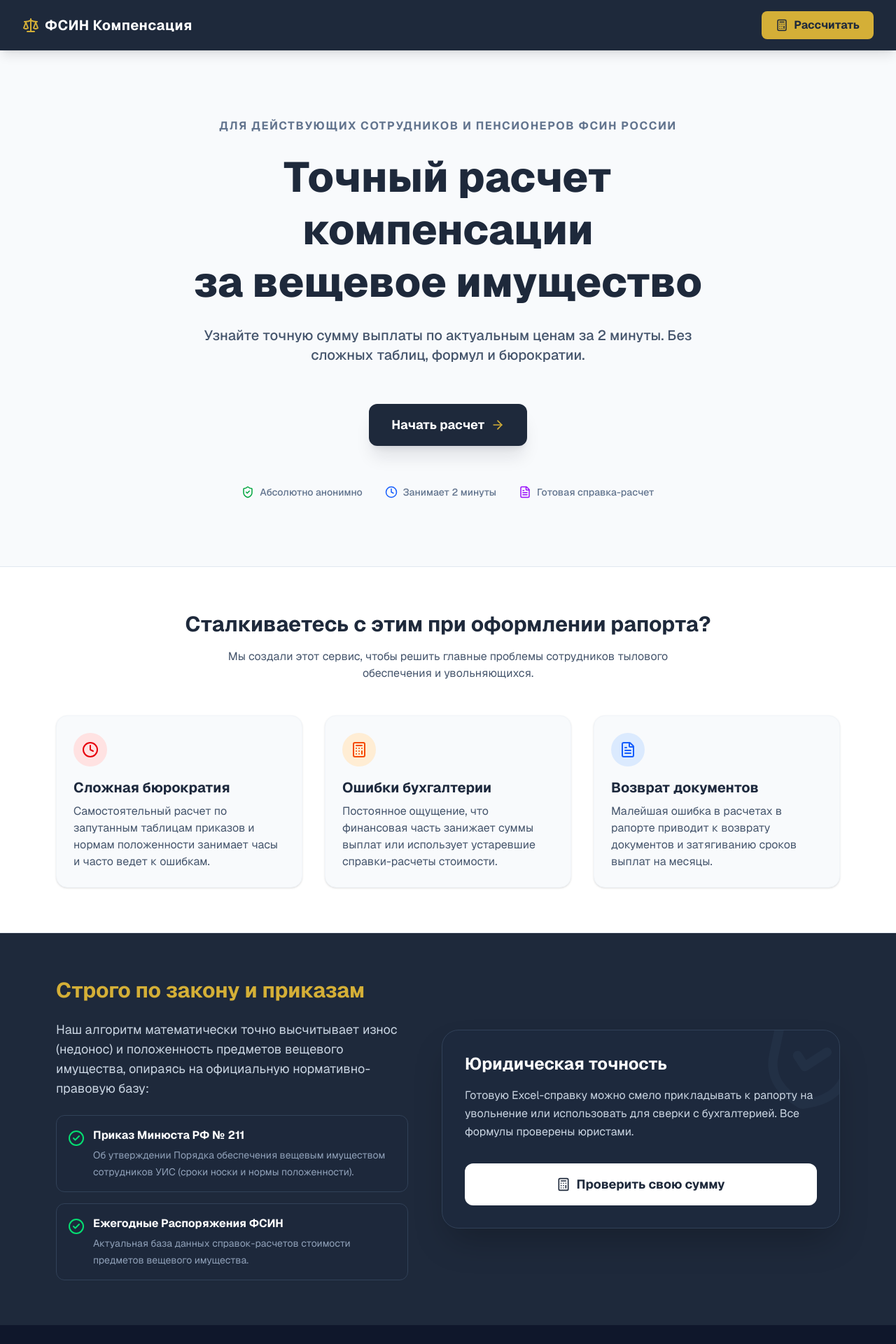
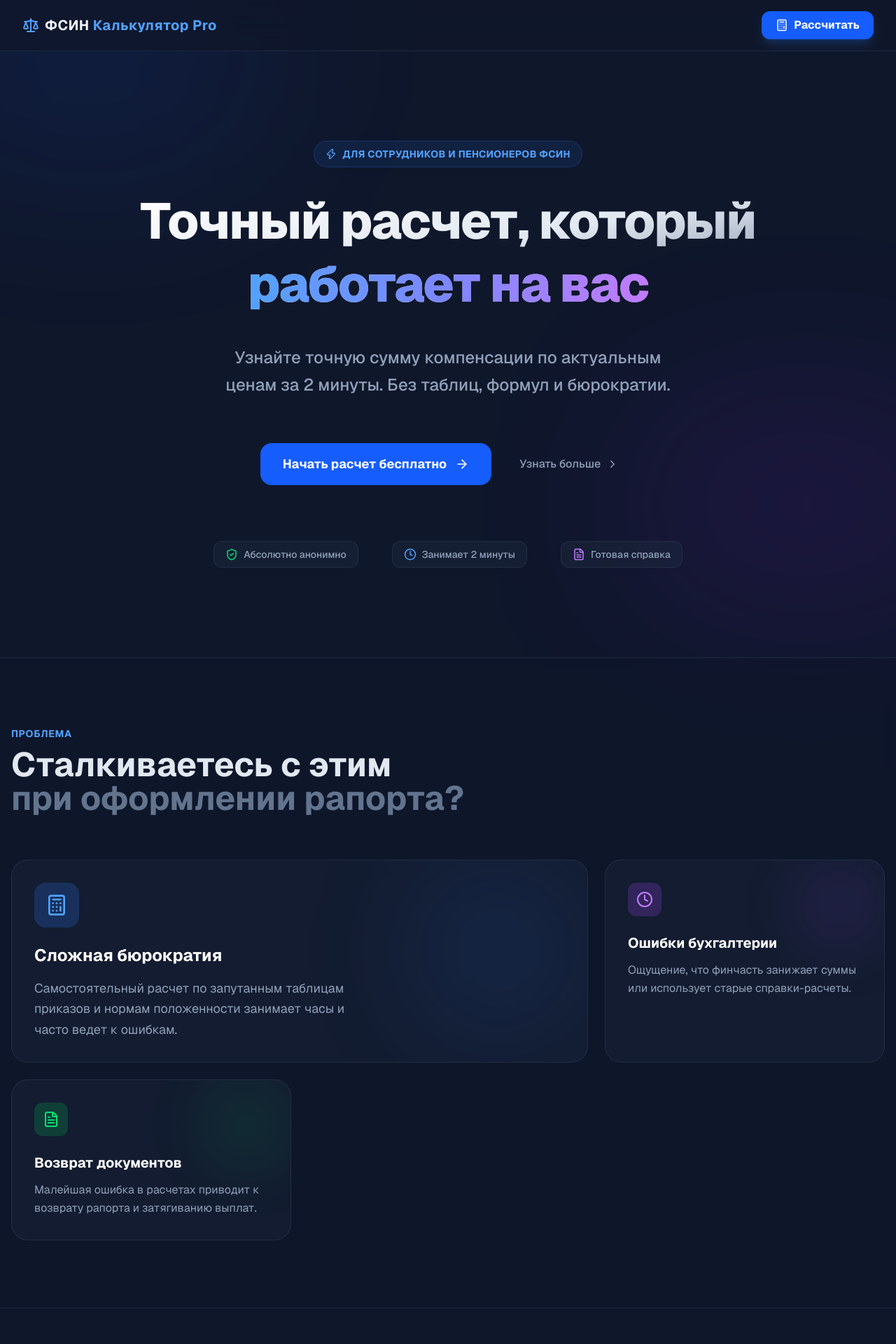
Before and after one commit to osipreg1987-maker/fsin-calc, a Next.js app: page / in a window 1280 px wide. Shown: the top 1920 px of the page at 70% size. Built offline with nearby package versions, Linux system fonts and the light colour scheme; no server answers.

Commit message:
Redesign Landing Page to Dark Mode with Bento Grid and modern aesthetics

```diff
--- a/src/app/page.tsx
+++ b/src/app/page.tsx
@@ -2,7 +2,7 @@
 
 import { motion } from 'framer-motion';
 import { useRouter } from 'next/navigation';
-import { ShieldCheck, Calculator, Clock, Scale, ArrowRight, FileText, CheckCircle2 } from 'lucide-react';
+import { ShieldCheck, Calculator, Clock, Scale, ArrowRight, FileText, CheckCircle2, ChevronRight, Zap } from 'lucide-react';
 
 export default function LandingPage() {
   const router = useRouter();
@@ -12,16 +12,21 @@ export default function LandingPage() {
   };
 
   return (
-    <div className="min-h-screen bg-[#f8fafc] text-slate-800 font-sans selection:bg-[#1e293b]/20">
+    <div className="min-h-screen bg-slate-900 text-slate-200 font-sans selection:bg-blue-500/30 overflow-hidden">
+
+      {/* Decorative Background Elements */}
+      <div className="fixed top-[-10%] left-[-10%] w-[40%] h-[40%] rounded-full bg-blue-600/10 blur-[120px] pointer-events-none" />
+      <div className="fixed bottom-[-10%] right-[-10%] w-[40%] h-[40%] rounded-full bg-purple-600/10 blur-[120px] pointer-events-none" />
+
       {/* Navbar */}
-      <nav className="bg-[#1e293b] text-white p-4 md:px-8 flex justify-between items-center shadow-lg sticky top-0 z-50">
+      <nav className="relative z-50 bg-slate-900/80 backdrop-blur-xl border-b border-slate-800 p-4 md:px-8 flex justify-between items-center">
         <div className="flex items-center gap-2 font-bold text-xl tracking-wide">
-          <Scale className="text-[#d4af37]" />
-          <span>ФСИН Компенсация</span>
+          <Scale className="text-blue-400" />
+          <span className="text-slate-100">ФСИН <span className="text-blue-400">Калькулятор Pro</span></span>
         </div>
         <button
           onClick={handleStart}
-          className="bg-[#d4af37] text-[#1e293b] px-5 py-2 rounded-lg font-bold hover:bg-yellow-500 transition-colors flex items-center gap-2"
+          className="bg-blue-600 text-white px-5 py-2 rounded-xl font-bold hover:bg-blue-500 transition-colors flex items-center gap-2 shadow-lg shadow-blue-500/20"
         >
           <Calculator size={18} />
           <span className="hidden sm:inline">Рассчитать</span>
@@ -29,123 +34,199 @@ export default function LandingPage() {
       </nav>
 
       {/* Hero Section */}
-      <section className="px-4 py-16 md:py-24 max-w-6xl mx-auto flex flex-col items-center text-center">
+      <section className="relative z-10 px-4 py-20 md:py-32 max-w-7xl mx-auto flex flex-col items-center text-center">
         <motion.div
-          initial={{ opacity: 0, y: 20 }}
+          initial={{ opacity: 0, y: 30 }}
           animate={{ opacity: 1, y: 0 }}
-          className="space-y-6 max-w-3xl"
+          transition={{ duration: 0.6 }}
+          className="space-y-8 max-w-4xl"
         >
-          <p className="text-sm md:text-base font-bold text-slate-500 uppercase tracking-widest">
-            Для действующих сотрудников и пенсионеров ФСИН России
-          </p>
-          <h1 className="text-4xl md:text-5xl lg:text-6xl font-extrabold text-[#1e293b] leading-tight">
-            Точный расчет компенсации <br className="hidden md:block" />
-            за вещевое имущество
+          <div className="inline-flex items-center gap-2 px-4 py-2 rounded-full bg-blue-500/10 border border-blue-500/20 text-blue-400 text-sm font-bold tracking-wide uppercase">
+            <Zap size={16} />
+            Для сотрудников и пенсионеров ФСИН
+          </div>
+
+          <h1 className="text-5xl md:text-7xl font-extrabold text-transparent bg-clip-text bg-gradient-to-br from-white via-slate-200 to-slate-500 leading-tight tracking-tight pb-2">
+            Точный расчет, который <br />
+            <span className="bg-clip-text bg-gradient-to-r from-blue-400 via-indigo-400 to-purple-400">работает на вас</span>
           </h1>
-          <p className="text-lg md:text-xl text-slate-600 font-medium">
-            Узнайте точную сумму выплаты по актуальным ценам за 2 минуты. Без сложных таблиц, формул и бюрократии.
+
+          <p className="text-xl md:text-2xl text-slate-400 font-medium max-w-2xl mx-auto leading-relaxed">
+            Узнайте точную сумму компенсации по актуальным ценам за 2 минуты. Без таблиц, формул и бюрократии.
           </p>
 
-          <div className="pt-8 flex flex-col sm:flex-row gap-4 justify-center">
+          <div className="pt-8 flex flex-col sm:flex-row gap-4 justify-center items-center">
             <button
               onClick={handleStart}
-              className="bg-[#1e293b] text-white px-8 py-4 rounded-xl font-bold text-lg hover:bg-slate-800 transition-all flex items-center justify-center gap-2 shadow-xl shadow-slate-900/10 hover:-translate-y-1"
+              className="group relative bg-blue-600 text-white px-8 py-4 rounded-2xl font-bold text-lg transition-all hover:scale-105 flex items-center justify-center gap-3 overflow-hidden"
             >
-              Начать расчет
-              <ArrowRight size={20} className="text-[#d4af37]" />
+              <div className="absolute inset-0 bg-white/20 translate-y-full group-hover:translate-y-0 transition-transform duration-300 ease-out" />
+              <span className="relative z-10">Начать расчет бесплатно</span>
+              <ArrowRight size={20} className="relative z-10 group-hover:translate-x-1 transition-transform" />
             </button>
+            <a href="#about" className="text-slate-400 hover:text-white font-medium px-6 py-4 flex items-center gap-2 transition-colors">
+              Узнать больше <ChevronRight size={18} />
+            </a>
           </div>
 
-          <div className="flex flex-col sm:flex-row items-center justify-center gap-4 sm:gap-8 pt-8 text-sm text-slate-500 font-medium">
-            <div className="flex items-center gap-2">
-              <ShieldCheck size={18} className="text-green-600" />
+          <div className="flex flex-col sm:flex-row items-center justify-center gap-6 sm:gap-12 pt-12 text-sm text-slate-400 font-medium">
+            <div className="flex items-center gap-2 bg-slate-800/50 px-4 py-2 rounded-xl border border-slate-700/50">
+              <ShieldCheck size={18} className="text-green-400" />
               <span>Абсолютно анонимно</span>
             </div>
-            <div className="flex items-center gap-2">
-              <Clock size={18} className="text-blue-600" />
+            <div className="flex items-center gap-2 bg-slate-800/50 px-4 py-2 rounded-xl border border-slate-700/50">
+              <Clock size={18} className="text-blue-400" />
               <span>Занимает 2 минуты</span>
             </div>
-            <div className="flex items-center gap-2">
-              <FileText size={18} className="text-purple-600" />
-              <span>Готовая справка-расчет</span>
+            <div className="flex items-center gap-2 bg-slate-800/50 px-4 py-2 rounded-xl border border-slate-700/50">
+              <FileText size={18} className="text-purple-400" />
+              <span>Готовая справка</span>
             </div>
           </div>
         </motion.div>
       </section>
 
-      {/* Pain Points Section */}
-      <section className="bg-white py-16 border-y border-slate-200">
-        <div className="max-w-6xl mx-auto px-4">
-          <div className="text-center mb-12">
-            <h2 className="text-3xl font-bold text-[#1e293b] mb-4">Сталкиваетесь с этим при оформлении рапорта?</h2>
-            <p className="text-slate-600 max-w-2xl mx-auto">Мы создали этот сервис, чтобы решить главные проблемы сотрудников тылового обеспечения и увольняющихся.</p>
+      {/* Bento Grid: Pain Points */}
+      <section id="about" className="relative z-10 py-24 bg-slate-900/50 border-y border-slate-800 backdrop-blur-sm">
+        <div className="max-w-7xl mx-auto px-4">
+          <motion.div
+            initial={{ opacity: 0, y: 20 }}
+            whileInView={{ opacity: 1, y: 0 }}
+            viewport={{ once: true }}
+            className="mb-16"
+          >
+            <span className="text-blue-400 font-bold tracking-wider uppercase text-sm">Проблема</span>
+            <h2 className="text-4xl md:text-5xl font-bold mt-2">
+              Сталкиваетесь с этим <br className="hidden md:block" />
+              <span className="text-slate-500">при оформлении рапорта?</span>
+            </h2>
+          </motion.div>
+
+          <div className="grid grid-cols-1 md:grid-cols-3 gap-6">
+            {/* Big Card */}
+            <motion.div
+              initial={{ opacity: 0, scale: 0.95 }}
+              whileInView={{ opacity: 1, scale: 1 }}
+              viewport={{ once: true }}
+              transition={{ delay: 0.1 }}
+              className="md:col-span-2 bg-slate-800/40 border border-slate-700/50 p-8 rounded-3xl hover:bg-slate-800/60 transition-all hover:border-blue-500/30 group overflow-hidden relative"
+            >
+              <div className="absolute top-0 right-0 w-64 h-64 bg-blue-500/10 rounded-full blur-[80px] group-hover:bg-blue-500/20 transition-colors" />
+              <div className="relative z-10">
+                <div className="w-16 h-16 bg-blue-500/20 text-blue-400 flex items-center justify-center rounded-2xl mb-6">
+                  <Calculator size={32} />
                 </div>
+                <h3 className="text-2xl font-bold text-white mb-4">Сложная бюрократия</h3>
+                <p className="text-slate-400 text-lg max-w-md leading-relaxed">Самостоятельный расчет по запутанным таблицам приказов и нормам положенности занимает часы и часто ведет к ошибкам.</p>
+              </div>
+            </motion.div>
 
-          <div className="grid md:grid-cols-3 gap-8">
-            <div className="bg-[#f8fafc] p-6 rounded-2xl border border-slate-100 shadow-sm hover:shadow-md transition-shadow">
-              <div className="w-12 h-12 bg-red-100 text-red-600 flex items-center justify-center rounded-full mb-4">
+            {/* Small Card 1 */}
+            <motion.div
+              initial={{ opacity: 0, scale: 0.95 }}
+              whileInView={{ opacity: 1, scale: 1 }}
+              viewport={{ once: true }}
+              transition={{ delay: 0.2 }}
+              className="bg-slate-800/40 border border-slate-700/50 p-8 rounded-3xl hover:bg-slate-800/60 transition-all hover:border-purple-500/30 group relative overflow-hidden"
+            >
+              <div className="absolute top-0 right-0 w-32 h-32 bg-purple-500/10 rounded-full blur-[40px] group-hover:bg-purple-500/20 transition-colors" />
+              <div className="relative z-10">
+                <div className="w-12 h-12 bg-purple-500/20 text-purple-400 flex items-center justify-center rounded-xl mb-6">
                   <Clock size={24} />
                 </div>
-              <h3 className="text-xl font-bold text-slate-800 mb-2">Сложная бюрократия</h3>
-              <p className="text-slate-600">Самостоятельный расчет по запутанным таблицам приказов и нормам положенности занимает часы и часто ведет к ошибкам.</p>
+                <h3 className="text-xl font-bold text-white mb-3">Ошибки бухгалтерии</h3>
+                <p className="text-slate-400 leading-relaxed">Ощущение, что финчасть занижает суммы или использует старые справки-расчеты.</p>
               </div>
-            <div className="bg-[#f8fafc] p-6 rounded-2xl border border-slate-100 shadow-sm hover:shadow-md transition-shadow">
-              <div className="w-12 h-12 bg-orange-100 text-orange-600 flex items-center justify-center rounded-full mb-4">
-                <Calculator size={24} />
-              </div>
-              <h3 className="text-xl font-bold text-slate-800 mb-2">Ошибки бухгалтерии</h3>
-              <p className="text-slate-600">Постоянное ощущение, что финансовая часть занижает суммы выплат или использует устаревшие справки-расчеты стоимости.</p>
-            </div>
-            <div className="bg-[#f8fafc] p-6 rounded-2xl border border-slate-100 shadow-sm hover:shadow-md transition-shadow">
-              <div className="w-12 h-12 bg-blue-100 text-blue-600 flex items-center justify-center rounded-full mb-4">
+            </motion.div>
+
+            {/* Small Card 2 */}
+            <motion.div
+              initial={{ opacity: 0, scale: 0.95 }}
+              whileInView={{ opacity: 1, scale: 1 }}
+              viewport={{ once: true }}
+              transition={{ delay: 0.3 }}
+              className="md:col-span-3 lg:col-span-1 bg-slate-800/40 border border-slate-700/50 p-8 rounded-3xl hover:bg-slate-800/60 transition-all hover:border-green-500/30 group relative overflow-hidden"
+            >
+              <div className="absolute top-0 right-0 w-32 h-32 bg-green-500/10 rounded-full blur-[40px] group-hover:bg-green-500/20 transition-colors" />
+              <div className="relative z-10 flex flex-col h-full">
+                <div className="w-12 h-12 bg-green-500/20 text-green-400 flex items-center justify-center rounded-xl mb-6">
                   <FileText size={24} />
                 </div>
-              <h3 className="text-xl font-bold text-slate-800 mb-2">Возврат документов</h3>
-              <p className="text-slate-600">Малейшая ошибка в расчетах в рапорте приводит к возврату документов и затягиванию сроков выплат на месяцы.</p>
+                <h3 className="text-xl font-bold text-white mb-3">Возврат документов</h3>
+                <p className="text-slate-400 leading-relaxed">Малейшая ошибка в расчетах приводит к возврату рапорта и затягиванию выплат.</p>
               </div>
+            </motion.div>
           </div>
         </div>
       </section>
 
       {/* Trust & Legal Section */}
-      <section className="py-16 bg-[#1e293b] text-white">
-        <div className="max-w-6xl mx-auto px-4 flex flex-col md:flex-row items-center gap-12">
-          <div className="flex-1 space-y-6">
-            <h2 className="text-3xl font-bold text-[#d4af37]">Строго по закону и приказам</h2>
-            <p className="text-slate-300 text-lg">
+      <section className="relative z-10 py-24">
+        <div className="max-w-7xl mx-auto px-4">
+          <motion.div
+            initial={{ opacity: 0, y: 20 }}
+            whileInView={{ opacity: 1, y: 0 }}
+            viewport={{ once: true }}
+            className="flex flex-col lg:flex-row items-center gap-16"
+          >
+            <div className="flex-1 space-y-8">
+              <div>
+                <span className="text-blue-400 font-bold tracking-wider uppercase text-sm">Легальность</span>
+                <h2 className="text-4xl font-bold mt-2">Строго по закону <br/><span className="text-slate-500">и приказам</span></h2>
+              </div>
+              <p className="text-slate-400 text-lg leading-relaxed">
                 Наш алгоритм математически точно высчитывает износ (недонос) и положенность предметов вещевого имущества, опираясь на официальную нормативно-правовую базу:
               </p>
-            <ul className="space-y-4">
-              <li className="flex items-start gap-3 bg-slate-800/50 p-4 rounded-xl border border-slate-700">
+
+              <div className="space-y-4">
+                <div className="bg-slate-800/40 border border-slate-700/50 p-6 rounded-2xl flex gap-4 transition-all hover:bg-slate-800/60">
                   <CheckCircle2 className="text-green-400 shrink-0 mt-1" />
-                <span><strong className="text-white block mb-1">Приказ Минюста РФ № 211</strong><span className="text-slate-400 text-sm">Об утверждении Порядка обеспечения вещевым имуществом сотрудников УИС (сроки носки и нормы положенности).</span></span>
-              </li>
-              <li className="flex items-start gap-3 bg-slate-800/50 p-4 rounded-xl border border-slate-700">
+                  <div>
+                    <strong className="text-white block text-lg mb-1">Приказ Минюста РФ № 211</strong>
+                    <span className="text-slate-400 leading-relaxed">Об утверждении Порядка обеспечения вещевым имуществом сотрудников УИС (сроки носки и нормы положенности).</span>
+                  </div>
+                </div>
+                <div className="bg-slate-800/40 border border-slate-700/50 p-6 rounded-2xl flex gap-4 transition-all hover:bg-slate-800/60">
                   <CheckCircle2 className="text-green-400 shrink-0 mt-1" />
-                <span><strong className="text-white block mb-1">Ежегодные Распоряжения ФСИН</strong><span className="text-slate-400 text-sm">Актуальная база данных справок-расчетов стоимости предметов вещевого имущества.</span></span>
-              </li>
-            </ul>
+                  <div>
+                    <strong className="text-white block text-lg mb-1">Ежегодные Распоряжения ФСИН</strong>
+                    <span className="text-slate-400 leading-relaxed">Актуальная база данных справок-расчетов стоимости предметов вещевого имущества.</span>
                   </div>
-          <div className="flex-1 bg-slate-800 p-8 rounded-3xl border border-slate-700 shadow-2xl relative overflow-hidden">
-            <ShieldCheck size={160} className="text-slate-700/30 absolute -top-10 -right-10 transform rotate-12" />
+                </div>
+              </div>
+            </div>
+
+            <div className="flex-1 w-full relative">
+              <div className="absolute inset-0 bg-gradient-to-tr from-blue-600/20 to-purple-600/20 rounded-[3rem] blur-2xl" />
+              <div className="relative bg-slate-800/80 backdrop-blur-xl p-10 rounded-[3rem] border border-slate-700/50 shadow-2xl overflow-hidden">
+                <ShieldCheck size={200} className="text-slate-700/30 absolute -top-10 -right-10 transform rotate-12" />
                 <div className="relative z-10">
-              <h3 className="text-2xl font-bold mb-4 text-white">Юридическая точность</h3>
-              <p className="text-slate-300 mb-8 leading-relaxed">Готовую Excel-справку можно смело прикладывать к рапорту на увольнение или использовать для сверки с бухгалтерией. Все формулы проверены юристами.</p>
-              <button onClick={handleStart} className="bg-white text-[#1e293b] px-6 py-4 rounded-xl font-bold hover:bg-slate-100 transition-colors w-full flex items-center justify-center gap-2 text-lg">
-                <Calculator size={20} />
+                  <h3 className="text-3xl font-bold mb-4 text-white">Юридическая точность</h3>
+                  <p className="text-slate-300 mb-10 text-lg leading-relaxed">Готовую Excel-справку можно смело прикладывать к рапорту на увольнение или использовать для сверки с бухгалтерией. Все формулы проверены юристами.</p>
+                  <button onClick={handleStart} className="bg-white text-slate-900 px-8 py-4 rounded-xl font-bold hover:bg-slate-200 transition-colors w-full flex items-center justify-center gap-3 text-lg group">
+                    <Calculator size={20} className="text-blue-600" />
                     Проверить свою сумму
+                    <ArrowRight size={20} className="text-slate-400 group-hover:translate-x-1 transition-transform" />
                   </button>
                 </div>
               </div>
             </div>
+          </motion.div>
+        </div>
       </section>
 
       {/* Footer */}
-      <footer className="bg-slate-900 text-slate-500 py-10 text-center px-4">
-        <div className="max-w-6xl mx-auto flex flex-col items-center gap-4">
-          <Scale size={32} className="text-slate-700" />
-          <p>© {new Date().getFullYear()} ФСИН Калькулятор Pro. Все расчеты носят информационный характер.</p>
-          <p className="text-xs bg-slate-800 px-4 py-2 rounded-full inline-block">🔒 Данные не сохраняются на серверах и не передаются третьим лицам.</p>
+      <footer className="relative z-10 border-t border-slate-800 bg-slate-950 py-12 text-center px-4">
+        <div className="max-w-7xl mx-auto flex flex-col items-center gap-6">
+          <div className="flex items-center gap-2 font-bold text-xl text-slate-300">
+            <Scale className="text-blue-500" />
+            ФСИН Калькулятор Pro
+          </div>
+          <p className="text-slate-500">© {new Date().getFullYear()} Все расчеты носят информационный характер.</p>
+          <div className="bg-slate-900/80 border border-slate-800 px-6 py-3 rounded-full text-sm text-slate-400 flex items-center gap-2">
+            <ShieldCheck size={16} className="text-green-500" />
+            Данные не сохраняются на серверах и не передаются третьим лицам.
+          </div>
         </div>
       </footer>
     </div>
```
Lines whose indentation alone changed are shown as unchanged.
